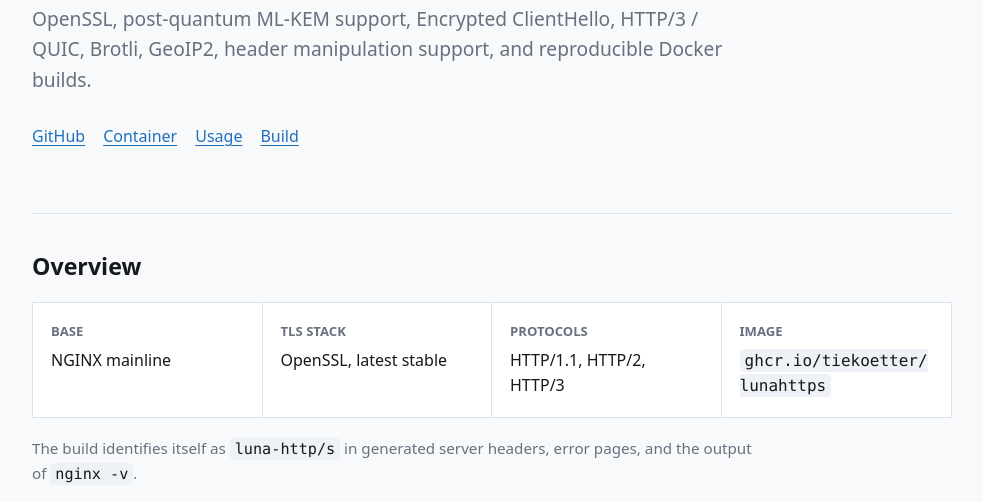
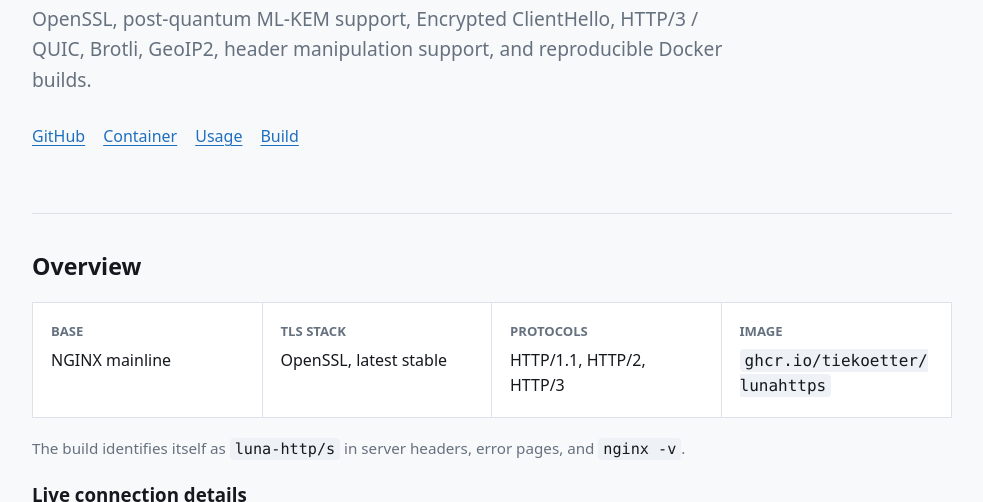
Before and after one commit to TiekoetterNET/lunahttps-web, a plain HTML site: page index.html in a window 1280 px wide. Shown: the part 222-724 px from the top of the page, without its empty margins (148-1131 px from the left). Drawn offline with Linux system fonts and the light colour scheme; no server answers.

Commit message:
Improve build identification note wrapping
Shorten the note, balance its text, and prevent inline code from wrapping.

```diff
--- a/assets/styles.css
+++ b/assets/styles.css
@@ -87,6 +87,11 @@ h2 {
   margin: 18px 0 0;
   color: var(--muted);
   font-size: 0.95rem;
+  text-wrap: balance;
+}
+
+.note code {
+  white-space: nowrap;
 }
 
 nav {
--- a/index.html
+++ b/index.html
@@ -59,8 +59,8 @@
         </div>
       </dl>
       <p class="note">
-        The build identifies itself as <code>luna-http/s</code> in generated
-        server headers, error pages, and the output of <code>nginx -v</code>.
+        The build identifies itself as <code>luna-http/s</code> in server
+        headers, error pages, and <code>nginx -v</code>.
       </p>
       <h3>Live connection details</h3>
       <p>Running on <code>luna-http/s</code>:</p>
```
